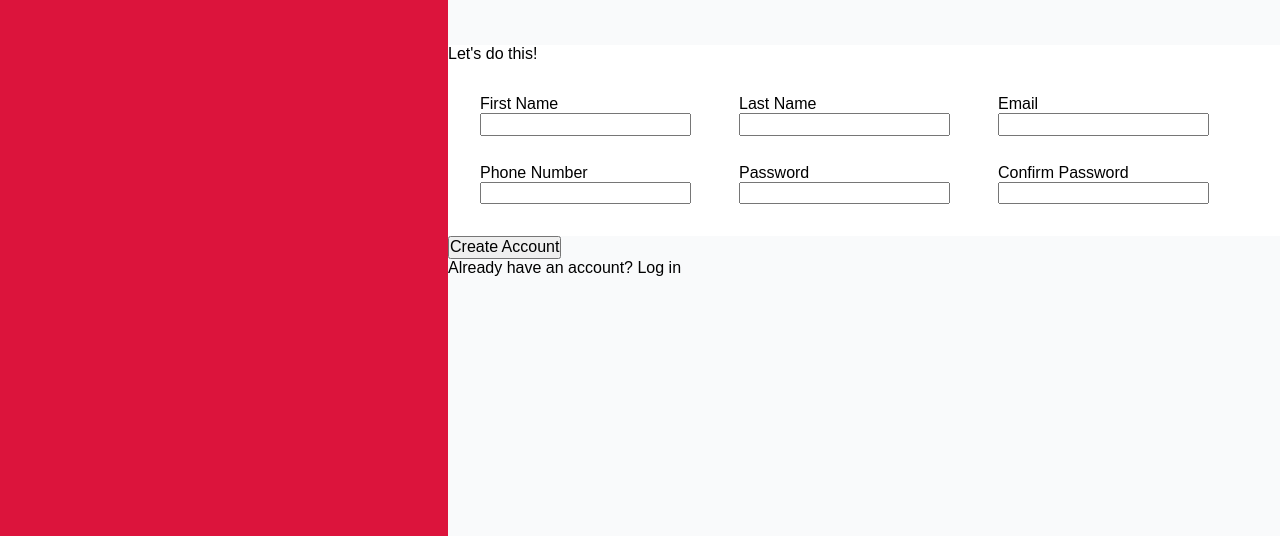
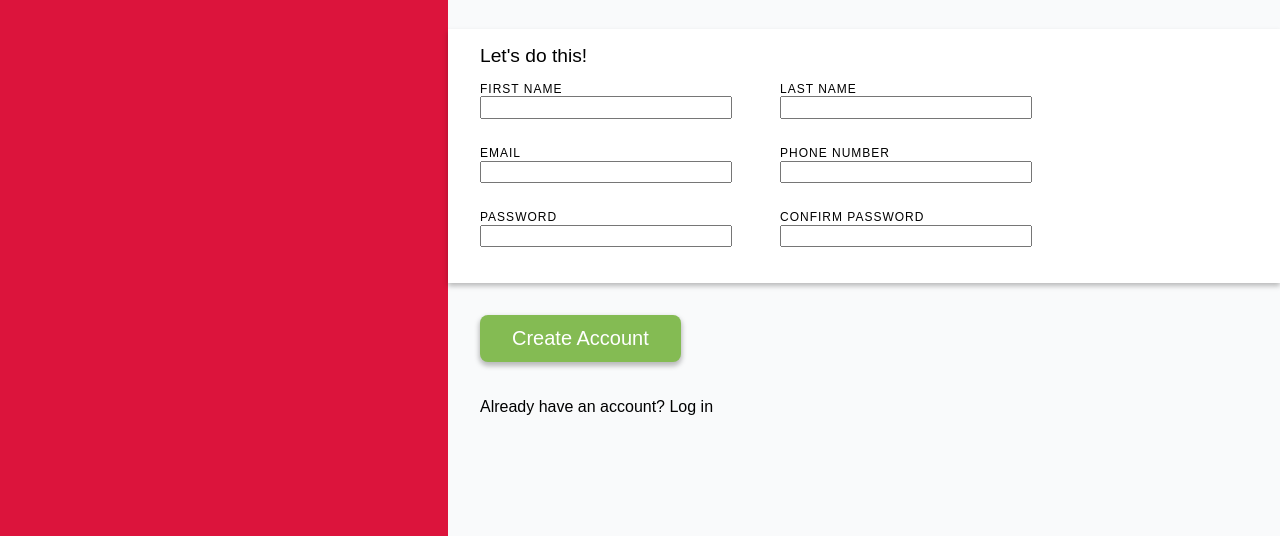
Before and after one commit to sam-martini/odin-sign-up-form, a plain HTML site: page index.html in a window 1280 px wide. Shown: the part 264-800 px from the top of the page. Drawn offline with Linux system fonts and the light colour scheme.

Commit message:
Add styles to col-2

```diff
--- a/css/style.css
+++ b/css/style.css
@@ -32,15 +32,15 @@ body {
 .form {
     display: flex;
     flex-flow: row wrap;
-    max-width: 50rem;
+    max-width: 35rem;
     row-gap: 1.75rem;
     column-gap: 3rem;
-    padding: 2rem;
 }
 
 .form-input {
     display: flex;
     flex-direction: column;
+    flex-basis: 45%;
 }
 
 
@@ -64,7 +64,7 @@ body {
     font-size: 1.4rem;
     line-height: 1.3;
 
-    padding: 7rem 5rem 3rem 2rem;
+    padding: 7rem 5rem 2rem 2rem;
     max-width: 46.875rem;
 }
 
@@ -75,7 +75,52 @@ body {
 
 
 
+.form-section {
+    padding-left: 2rem;
+    padding-bottom: 2.25rem;
 
-.form-section {
+    box-shadow: 0px 3px 5px 0px rgba(0, 0, 0, 0.26);
     background-color: #ffffff;
 }
+
+.form-section p {
+    font-size: 1.2rem;
+    padding-top: 1rem;
+    padding-bottom: 1rem;
+}
+
+
+
+
+.footer {
+    padding-top: 2rem;
+    padding-left: 2rem;
+}
+
+.footer p {
+    padding-top: 2.25rem;
+}
+
+
+
+
+
+
+
+label {
+    font-size: .75rem;
+    text-transform: uppercase;
+    letter-spacing: 1px;
+}
+
+
+
+button {
+    font-size: 1.25rem;
+    padding: .75rem 2rem;
+    color: #ffffff;
+    border: transparent;
+    border-radius: 8px;
+    box-shadow: 0px 3px 5px 1px rgba(0, 0, 0, 0.26);
+    background-color: #84bb53;
+}
```
